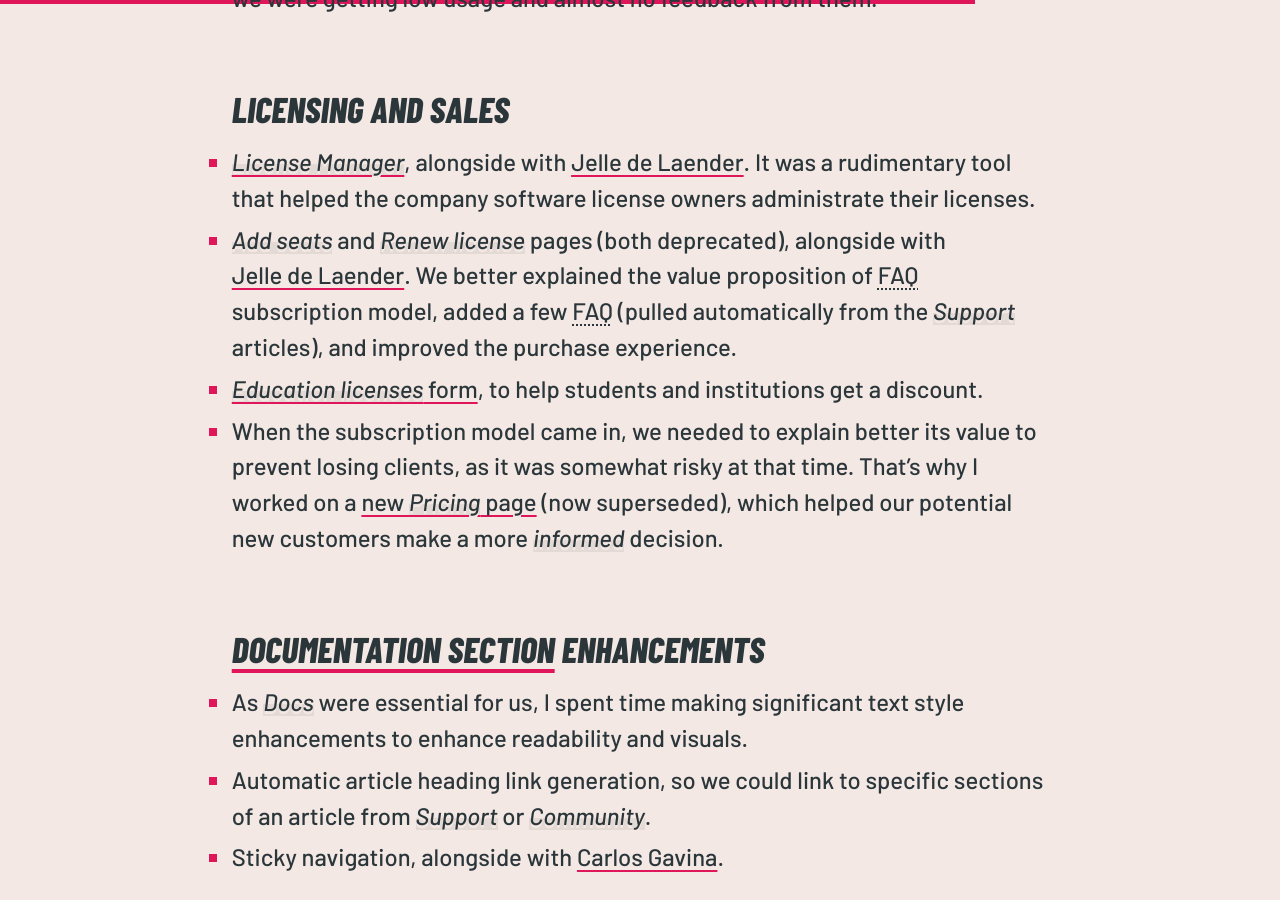
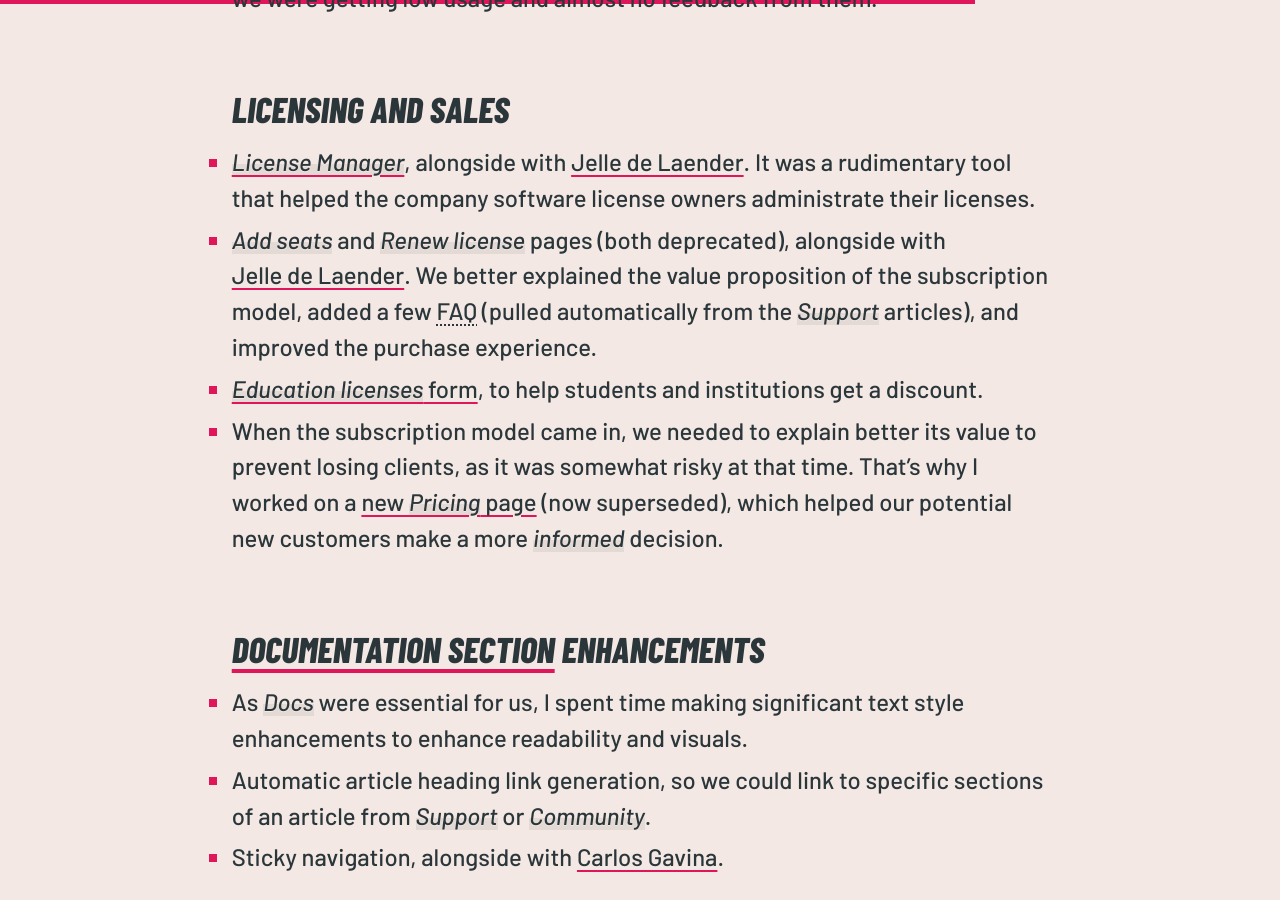
Before and after one commit to intemperie/intemperie.me, a Jekyll site: the page built from _pages/index.html, in a window 1280 px wide and 900 px high, scrolled down 17623 px. Built offline with Jekyll 4.4.1, drawn with Linux system fonts in a browser that asks for light colours.

Commit message:
Small tweaks

```diff
--- a/_pages/index.html
+++ b/_pages/index.html
@@ -323,7 +323,7 @@ body-class: progress-indicator
     <h4 class="display">Licensing and sales</h4>
     <ul>
       <li><a href="https://www.sketch.com/support/license-manager/"><em>License Manager</em></a>, alongside with <a href="https://twitter.com/jelledelaender">Jelle de Laender</a>. It was a rudimentary tool that helped the company software license owners administrate their licenses.</li>
-      <li><em>Add seats</em> and <em>Renew license</em> pages (both deprecated), alongside with <a href="https://twitter.com/jelledelaender">Jelle de Laender</a>. We better explained the value proposition of <abbr title="Frequently Asked Questions">FAQ</abbr> subscription model, added a few <abbr title="Frequently Asked Questions">FAQ</abbr> (pulled automatically from the <em>Support</em> articles), and improved the purchase experience.</li>
+      <li><em>Add seats</em> and <em>Renew license</em> pages (both deprecated), alongside with <a href="https://twitter.com/jelledelaender">Jelle de Laender</a>. We better explained the value proposition of the subscription model, added a few <abbr title="Frequently Asked Questions">FAQ</abbr> (pulled automatically from the <em>Support</em> articles), and improved the purchase experience.</li>
       <li><a href="https://www.sketch.com/store/edu/"><em>Education licenses</em> form</a>, to help students and institutions get a discount.</li>
       <li>When the subscription model came in, we needed to explain better its value to prevent losing clients, as it was somewhat risky at that time. That’s why I worked on a <a href="https://web.archive.org/web/20190330175106/https://www.sketch.com/pricing/">new <em>Pricing</em> page</a> (now superseded), which helped our potential new customers make a more <em>informed</em> decision.</li>
     </ul>
--- a/_sass/base/_typography.scss
+++ b/_sass/base/_typography.scss
@@ -256,11 +256,12 @@ pre, code {
 code {
   padding: .2em .4em;
   background-color: var(--color-border);
+  text-shadow: 0 .055em 0 var(--background-color);
 }
 
 em {
   box-shadow: inset 0 -.5em 0 0 var(--color-border);
-  text-shadow: 0 .111em 0 var(--background-color);
+  text-shadow: 0 .055em 0 var(--background-color);
 }
 
 @supports ((-webkit-text-stroke-color: #fff) and (-webkit-text-fill-color: transparent)) {
--- a/_sass/components/_links.scss
+++ b/_sass/components/_links.scss
@@ -31,7 +31,7 @@ a::before {
   z-index: -1;
   background-color: var(--color-accent);
   border-radius: 1px;
-  backface-visibility: hidden;
+  -webkit-backface-visibility: hidden;
   transform: scale(1, 0);
   transform-origin: bottom;
   mix-blend-mode: color;
@@ -52,6 +52,12 @@ a:focus:before {
   }
 }
 
+a:hover em,
+a:focus em {
+  box-shadow: none;
+  text-shadow: none;
+}
+
 //Don't animate links if user has set reduce motion (accessibility preference)
 @media (prefers-reduced-motion: reduce) {
   a {
```
